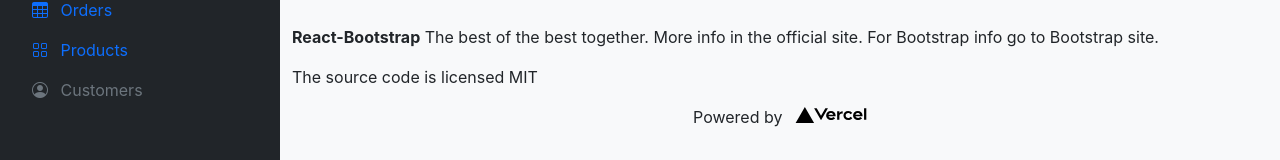
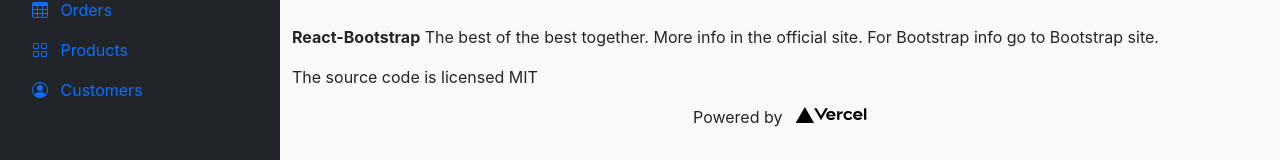
Before and after one commit to marlonfsolis/Next_App_BootstrapTemplate, a Next.js app: page /home/about in a window 1280 px wide. Both pictures are taken after a click on the link 56 px from the left and 28 px from the top of the page. Shown: the part 175-335 px from the top of the page. Built offline with nearby package versions, Linux system fonts and the light colour scheme.

Commit message:
Just replacing all Nav.Link with ActiveLink.

```diff
--- a/components/shared/SideNavbarMenuItems.js
+++ b/components/shared/SideNavbarMenuItems.js
@@ -8,10 +8,10 @@
   return (
     <Nav variant="pills" defaultActiveKey="/home" className="flex-column mb-auto">
       <ActiveLink href="/home" type="navLink" exact={true}><i className="bi bi-house me-2" width="16" height="16"></i>Home</ActiveLink>
-      <ActiveLink href="/home/about" type="navLink" exact={true}><i className="bi bi-info-square me-2" width="16" height="16"></i> About</ActiveLink>
-      <Nav.Link eventKey="link-2"><i className="bi bi-table me-2" width="16" height="16"></i> Orders</Nav.Link>
-      <Nav.Link eventKey="link-3"><i className="bi bi-grid me-2" width="16" height="16"></i> Products</Nav.Link>
-      <Nav.Link eventKey="link-4" disabled><i className="bi bi-person-circle me-2" width="16" height="16"></i> Customers</Nav.Link>
+      <ActiveLink href="/home/about" type="navLink"><i className="bi bi-info-square me-2" width="16" height="16"></i> About</ActiveLink>
+      <ActiveLink href="#/orders" type="navLink"><i className="bi bi-table me-2" width="16" height="16"></i> Orders</ActiveLink>
+      <ActiveLink href="#/products" type="navLink"><i className="bi bi-grid me-2" width="16" height="16"></i> Products</ActiveLink>
+      <ActiveLink href="#/customers" type="navLink" disabled><i className="bi bi-person-circle me-2" width="16" height="16"></i> Customers</ActiveLink>
     </Nav>
   )
 }
```
Also changed, not shown: components/shared/SideNavBar.js (line endings or trailing spaces).
